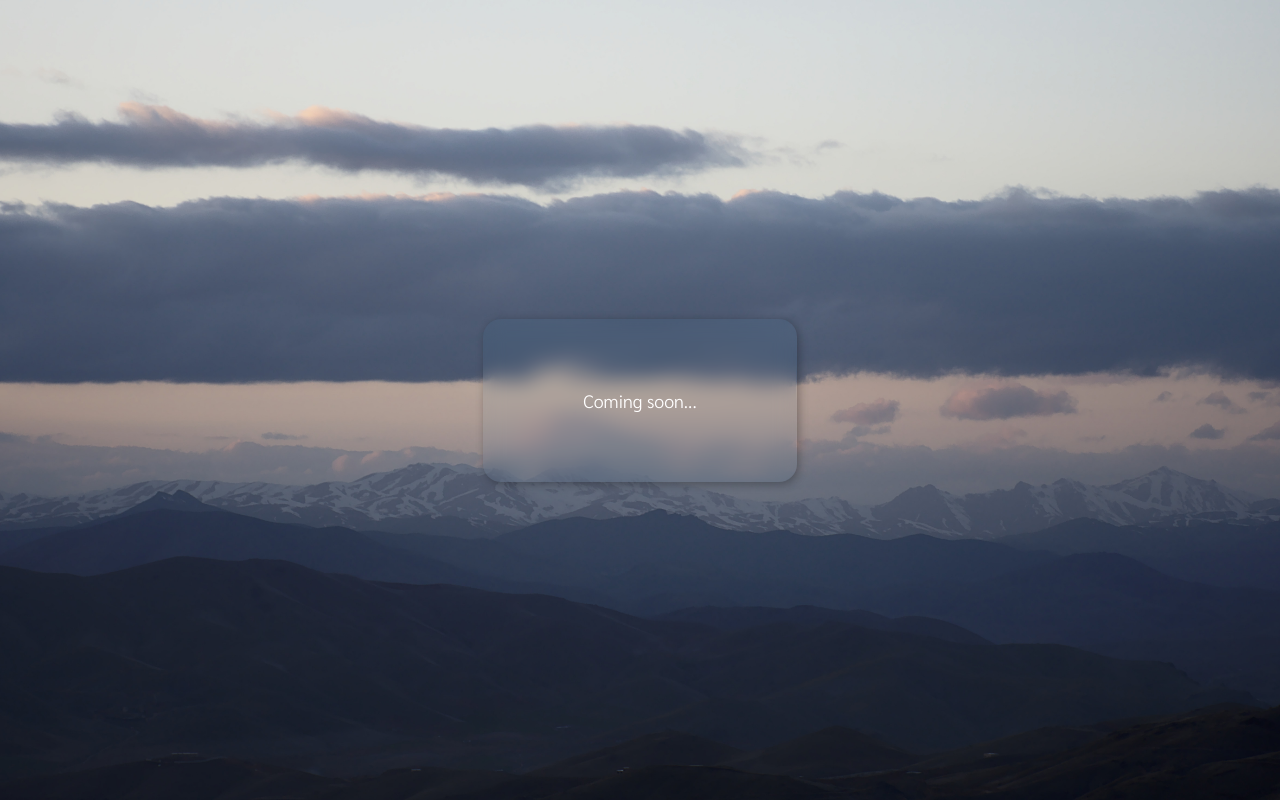
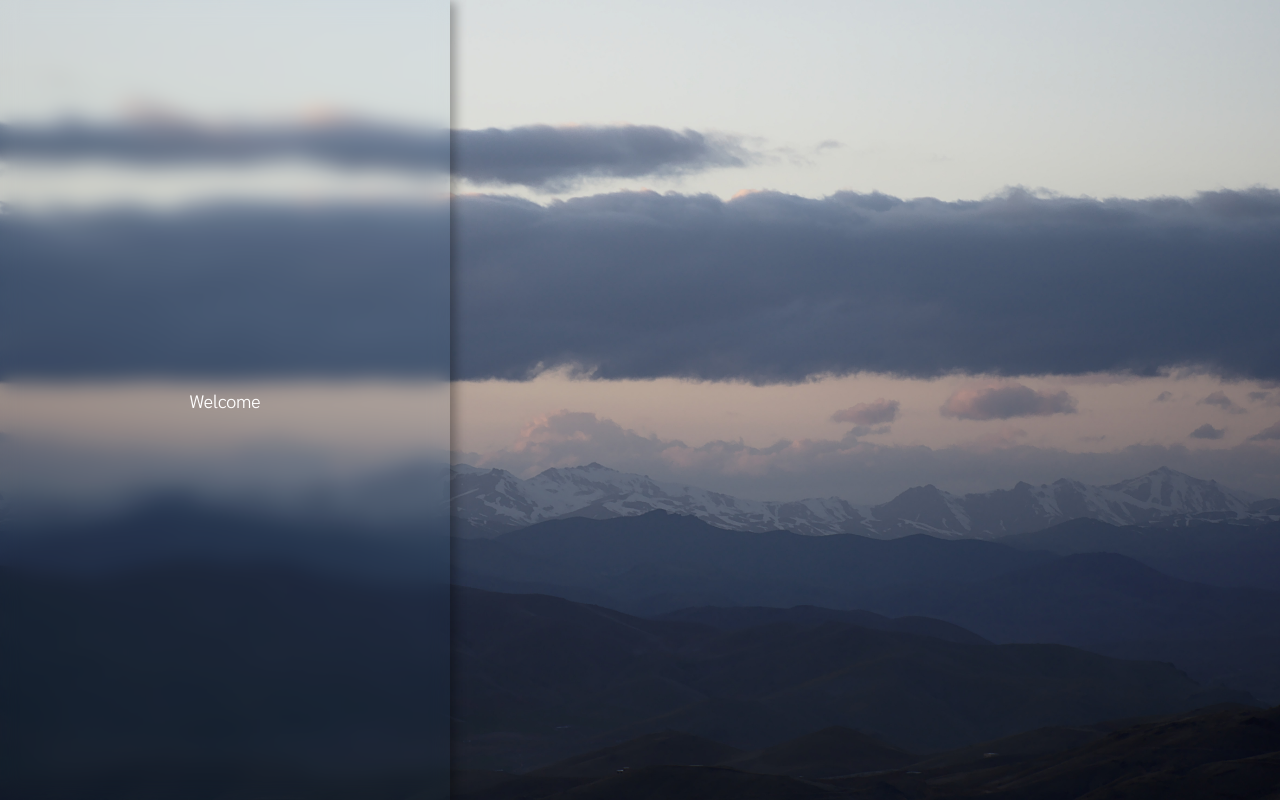
Before and after one commit to m47h4r/m47h4r.github.io, a React (Create React App) app: page / in a window 1280 px wide. Built offline with nearby package versions, Linux system fonts and the light colour scheme.

Commit message:
add side panel and main-container

```diff
--- a/src/App.js
+++ b/src/App.js
@@ -1,12 +1,24 @@
+import { useEffect } from "react";
 import { GlassContainer } from "./components/layout/glass-container";
 import { ImageBackground } from "./components/layout/image-background";
+import { FlexMainContainer } from "./components/layout/flex-main-container";
 
 function App() {
+  // useEffect(() => {
+  //   setTimeout(() => {
+
+  //   }, 1000)
+  // }, [])
   return (
-    <ImageBackground style={{ height: "100%" }}>
-      <GlassContainer>
-        <div>Coming soon...</div>
-      </GlassContainer>
+    <ImageBackground>
+      <FlexMainContainer>
+        <GlassContainer style={{ width: "250px" }}>
+          <div>Welcome</div>
+        </GlassContainer>
+        {/* <GlassContainer style={{ flexGrow: "1" }}>
+          <div>Welcome</div>
+        </GlassContainer> */}
+      </FlexMainContainer>
     </ImageBackground>
   );
 }
--- /dev/null
+++ b/src/components/layout/flex-main-container.css
@@ -0,0 +1,7 @@
+.main-container {
+  display: flex;
+  flex-flow: row nowrap;
+  width: 100%;
+  height: 100%;
+  justify-content: start;
+}
--- /dev/null
+++ b/src/components/layout/flex-main-container.js
@@ -0,0 +1,7 @@
+import "./flex-main-container.css";
+
+function FlexMainContainer({ children }) {
+  return <div className="main-container">{children}</div>;
+}
+
+export { FlexMainContainer };
--- a/src/components/layout/glass-container.css
+++ b/src/components/layout/glass-container.css
@@ -4,8 +4,7 @@
   display: flex;
   justify-content: center;
   align-items: center;
-  border-radius: 18px;
   backdrop-filter: blur(10px);
   background-color: rgba(0, 153, 255, 0.03);
-  box-shadow: rgba(0, 0, 0, 0.3) 2px 2px 10px;
+  box-shadow: rgba(0, 0, 0, 0.3) 6px 2px 10px;
 }
--- a/src/components/layout/glass-container.js
+++ b/src/components/layout/glass-container.js
@@ -1,7 +1,11 @@
 import "./glass-container.css";
 
-function GlassContainer({ children }) {
-  return <div className="glass-container">{children}</div>;
+function GlassContainer({ children, ...props }) {
+  return (
+    <div className="glass-container" {...props}>
+      {children}
+    </div>
+  );
 }
 
 export { GlassContainer };
--- a/src/components/layout/image-background.css
+++ b/src/components/layout/image-background.css
@@ -6,4 +6,5 @@
   display: flex;
   justify-content: center;
   align-items: center;
+  height: 100%;
 }
```
